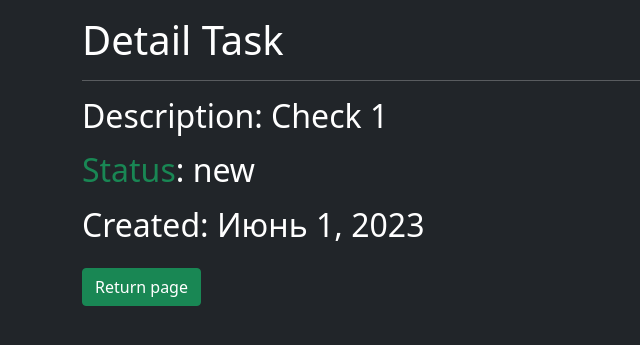
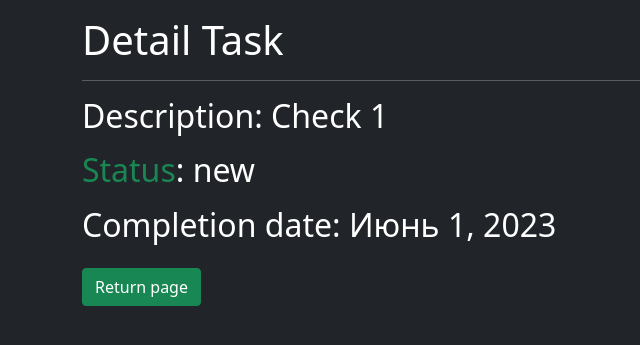
Before and after one commit to MGzyzz/to_do_list, a Django app: page /task/1/ in a window 1280 px wide. Shown: the part 56-401 px from the top of the page, without its empty margins (0-640 px from the left). Run offline with Django 3.2, Linux system fonts and the light colour scheme; data comes from the database, SQL or seed files in the repository; some libraries are stand-ins or nearby versions.

Commit message:
changed Created: to Completion date:

```diff
--- a/To_do_list/templates/task_detail.html
+++ b/To_do_list/templates/task_detail.html
@@ -5,6 +5,6 @@
 <h2>Description: {{ task.description }}</h2>
 
 <h2 class="mt-3 mb-3"><span class="text-success">Status</span>: {{ task.status }}</h2>
-<h2>Created: {{ task.date_of_completion }}</h2>
+<h2>Completion date: {{ task.date_of_completion }}</h2>
     <a href="/" class="btn btn-success mt-3">Return page</a>
 {% endblock %}
```
